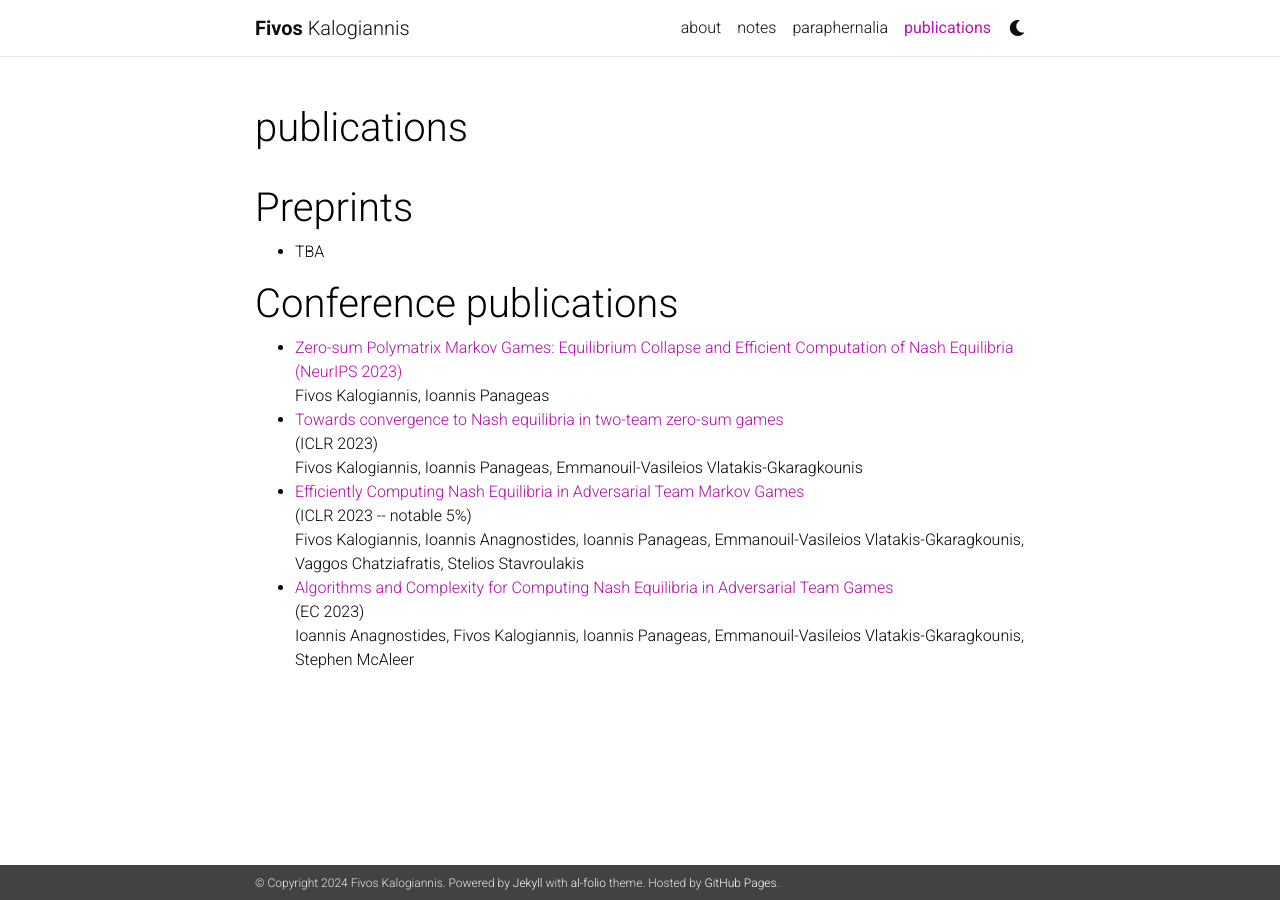
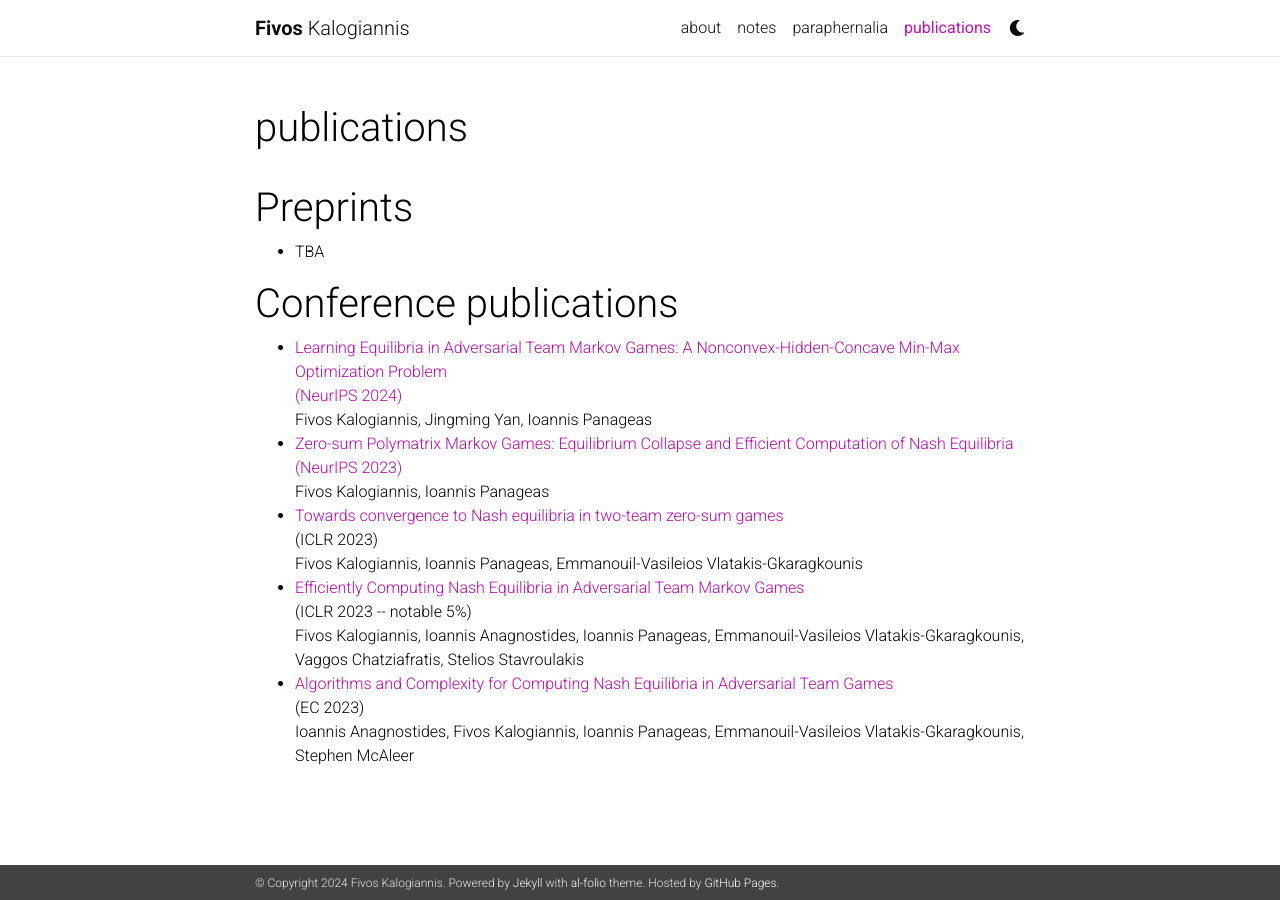
Before and after one commit to fivoskal/fivoskal.github.io, a Jekyll site: the page built from _pages/publications.md, in a window 1280 px wide. Built offline with Jekyll 4.4.1, drawn with Linux system fonts in a browser that asks for light colours; nearby versions of some CDN libraries; comment, search, counter and statistics services are not loaded; a style sheet for code colours, icons or effects is not loaded.

Commit message:
Update publications--neurips24.md

```diff
--- a/_pages/publications.md
+++ b/_pages/publications.md
@@ -17,6 +17,9 @@ years: [2021, 2023]
 # Conference publications
 <ul>
   <li>
+    <a href="https://arxiv.org/pdf/2410.05673">Learning Equilibria in Adversarial Team Markov Games: A Nonconvex-Hidden-Concave Min-Max Optimization Problem<br>(NeurIPS 2024)</a><br>Fivos Kalogiannis, Jingming Yan, Ioannis Panageas
+  </li>
+  <li>
     <a href="https://arxiv.org/abs/2305.14329">Zero-sum Polymatrix Markov Games: Equilibrium Collapse and Efficient Computation of Nash Equilibria<br>(NeurIPS 2023)</a><br>Fivos Kalogiannis, Ioannis Panageas
   </li>
   <li>
```
